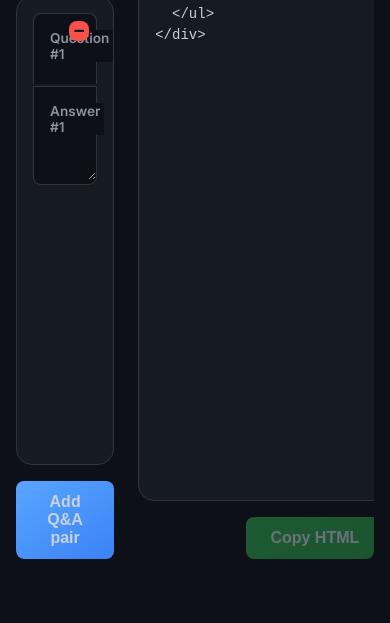
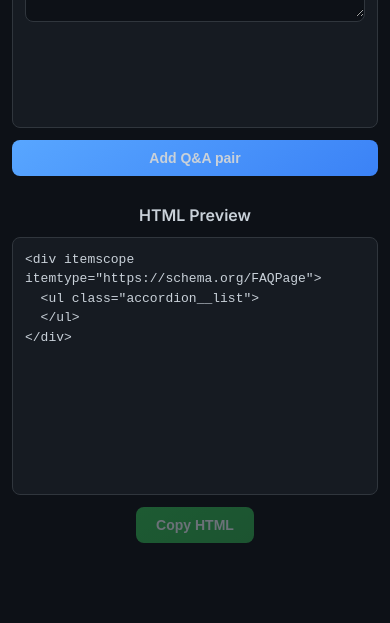
Before and after one commit to JohnSeagull/wf--faq-rich, a plain HTML site: page index.html in a window 390 px wide. Shown: the part 253-876 px from the top of the page. Drawn offline with Linux system fonts and the light colour scheme.

Commit message:
Update main.css

```diff
--- a/main.css
+++ b/main.css
@@ -39,7 +39,7 @@ html {
 }
 
 .container {
-  max-width: 60rem;
+  max-width: 80rem;
   margin: 2rem auto 3rem;
   padding: 0 1rem;
   display: flex;
@@ -117,6 +117,7 @@ html {
 
 .faq-pair {
   position: relative;
+  margin-bottom: 1.5rem;
   width: 100%;
   display: flex;
   flex-direction: column;
@@ -325,3 +326,97 @@ textarea.faq-answer:focus {
   word-wrap: break-word;
   user-select: text;
 }
+@media (max-width: 768px) {
+  .container {
+    padding: 0 0.75rem;
+    margin-top: 1rem;
+    margin-bottom: 2rem;
+  }
+
+  .title {
+    font-size: 1.75rem;
+    margin-bottom: 1rem;
+  }
+
+  .split-container {
+    flex-direction: column;
+    gap: 1rem;
+    height: auto;
+  }
+
+  .section-box {
+    padding: 0.75rem;
+    border-radius: var(--radius);
+  }
+
+  .section-heading {
+    font-size: 1.125rem;
+  }
+
+  .faq-question-wrapper input,
+  .faq-answer-wrapper textarea {
+    padding: 1.5rem 0.75rem 0.75rem;
+    font-size: 0.95rem;
+  }
+
+  .faq-question-wrapper label,
+  .faq-answer-wrapper label {
+    font-size: 0.75rem;
+    top: 0.75rem;
+  }
+
+  .btn {
+    padding: 0.625rem 1.25rem;
+    font-size: 0.95rem;
+  }
+
+  .controls {
+    flex-direction: column;
+    gap: 0.75rem;
+    margin-top: 0.75rem;
+  }
+
+  .tooltip-wrapper {
+    margin-top: 0.75rem;
+  }
+
+  .delete-btn {
+    width: 1.125rem;
+    height: 1.125rem;
+    font-size: 1rem;
+    top: 0.375rem;
+    right: 0.375rem;
+  }
+
+  .code-preview pre {
+    font-size: 0.8125rem;
+  }
+}
+
+@media (max-width: 480px) {
+  .title {
+    font-size: 1.5rem;
+  }
+
+  .section-heading {
+    font-size: 1rem;
+  }
+
+  .btn {
+    font-size: 0.875rem;
+  }
+
+  .faq-question-wrapper input,
+  .faq-answer-wrapper textarea {
+    font-size: 0.875rem;
+  }
+
+  .faq-question-wrapper label,
+  .faq-answer-wrapper label {
+    font-size: 0.7rem;
+  }
+
+  .delete-btn {
+    font-size: 0.95rem;
+  }
+}
```
